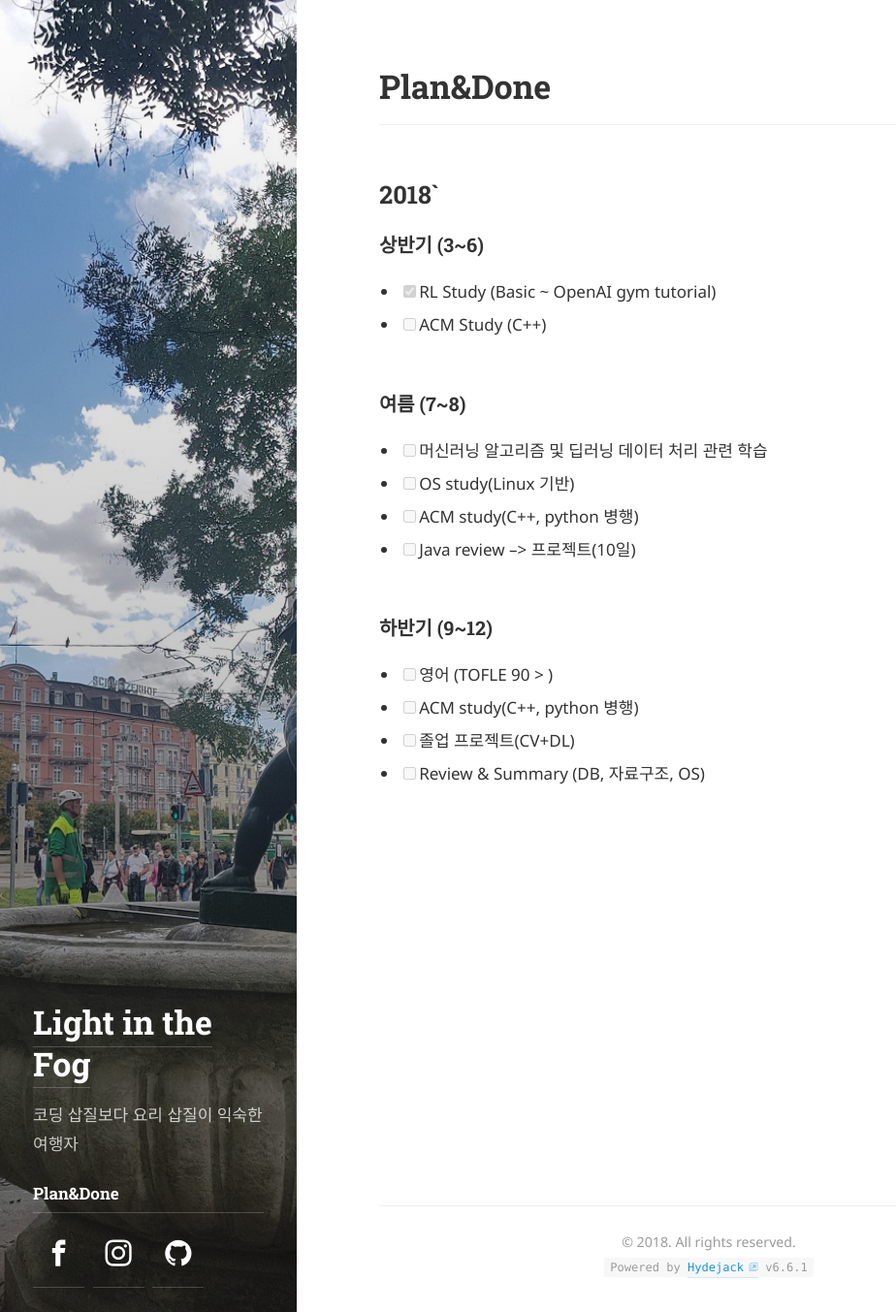
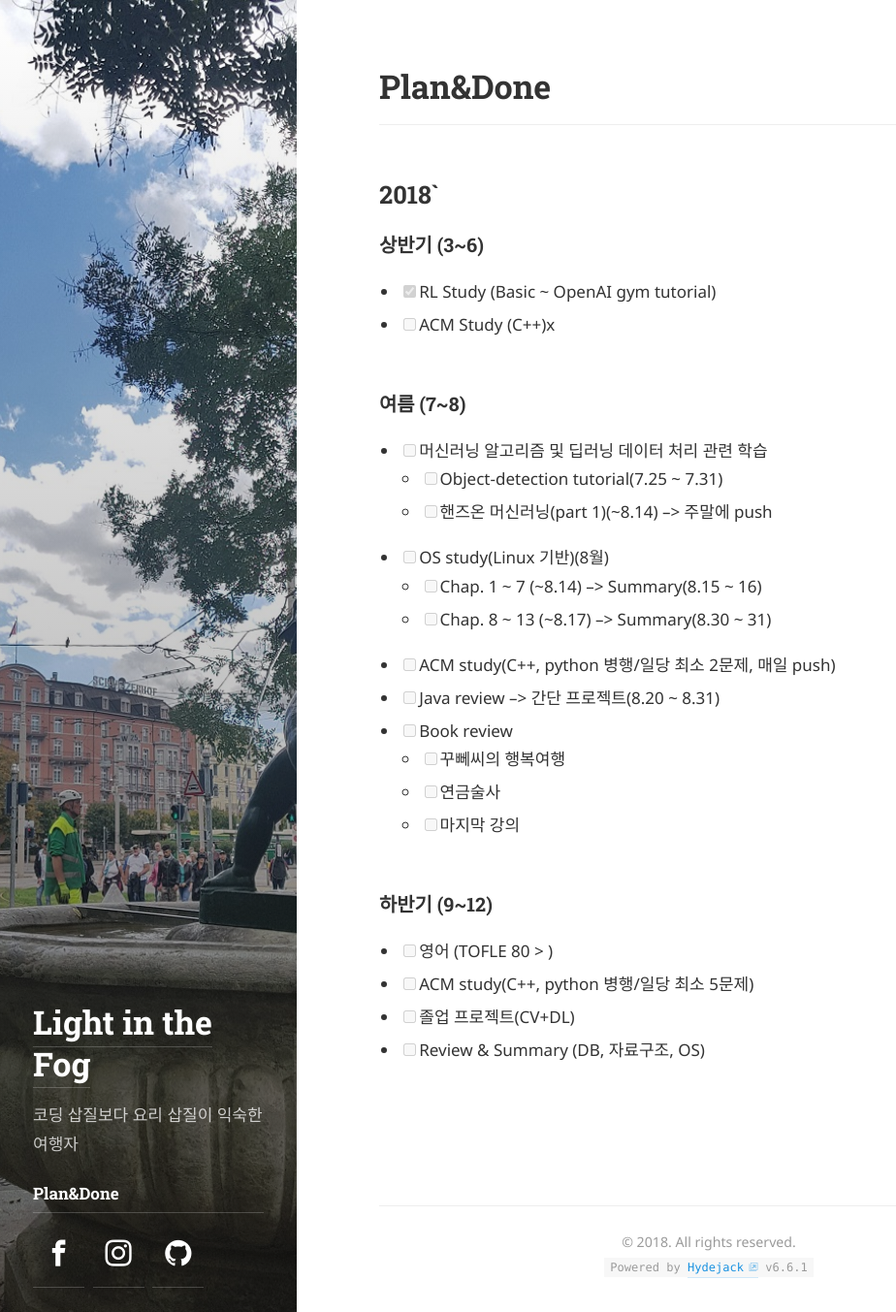
Before and after one commit to quisutdeus7/quisutdeus7.github.io, a Jekyll site: the page built from _featured_tags/Plan_Done.md, in a window 1280 px wide and 1353 px high. Shown: the whole window at 97% size, without its empty margins (0-924 px from the left). Built offline with Jekyll 4.4.1, drawn with Linux system fonts in a browser that asks for light colours; some web fonts are replaced.

Commit message:
edit plan Aug

```diff
--- a/_featured_tags/Plan_Done.md
+++ b/_featured_tags/Plan_Done.md
@@ -9,18 +9,26 @@ order: 1
 ### 상반기 (3~6)
 
 - [x] RL Study (Basic ~ OpenAI gym tutorial)
-- [ ] ACM Study (C++)
+- [ ] ACM Study (C++)x
 
 ### 여름 (7~8)
 
 - [ ] 머신러닝 알고리즘 및 딥러닝 데이터 처리 관련 학습
-- [ ] OS study(Linux 기반)
-- [ ] ACM study(C++, python 병행)
-- [ ] Java review --> 프로젝트(10일)
+    - [ ] Object-detection tutorial(7.25 ~ 7.31)
+    - [ ] 핸즈온 머신러닝(part 1)(~8.14) --> 주말에 push
+- [ ] OS study(Linux 기반)(8월)
+    - [ ] Chap. 1 ~ 7 (~8.14) --> Summary(8.15 ~ 16)
+    - [ ] Chap. 8 ~ 13 (~8.17) --> Summary(8.30 ~ 31)
+- [ ] ACM study(C++, python 병행/일당 최소 2문제, 매일 push)
+- [ ] Java review --> 간단 프로젝트(8.20 ~ 8.31)
+- [ ] Book review
+    - [ ] 꾸뻬씨의 행복여행
+    - [ ] 연금술사
+    - [ ] 마지막 강의
 
 ### 하반기 (9~12)
 
-- [ ] 영어 (TOFLE 90 > )
-- [ ] ACM study(C++, python 병행)
+- [ ] 영어 (TOFLE 80 > )
+- [ ] ACM study(C++, python 병행/일당 최소 5문제)
 - [ ] 졸업 프로젝트(CV+DL)
 - [ ] Review & Summary (DB, 자료구조, OS)
```
